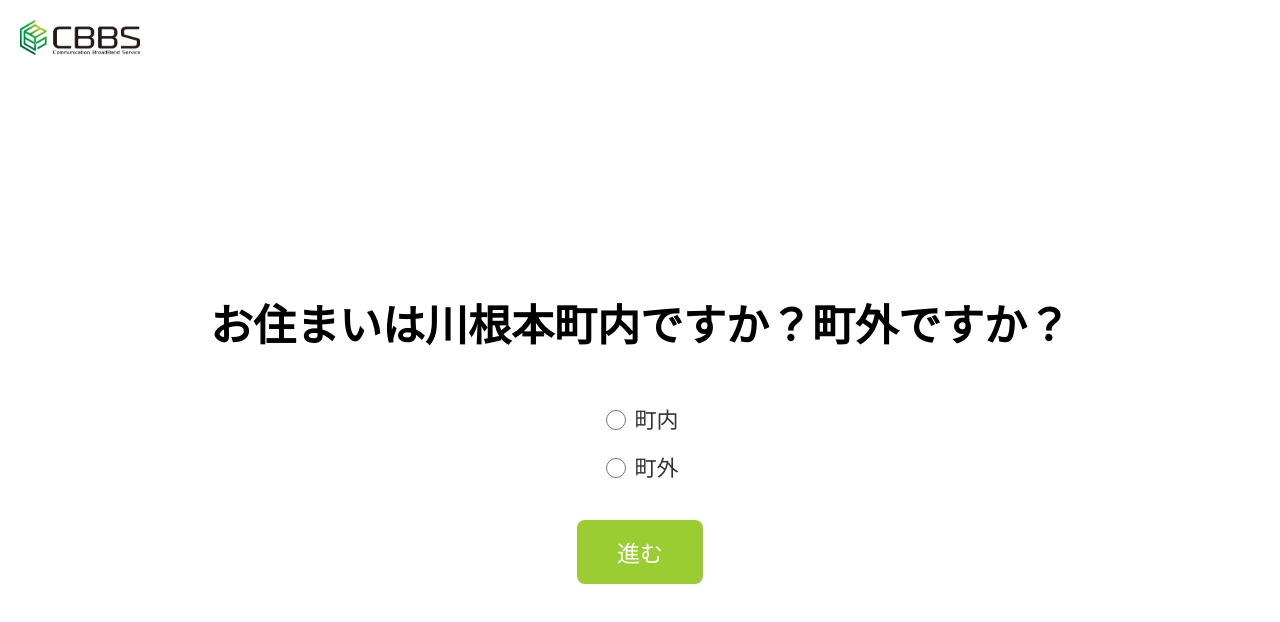
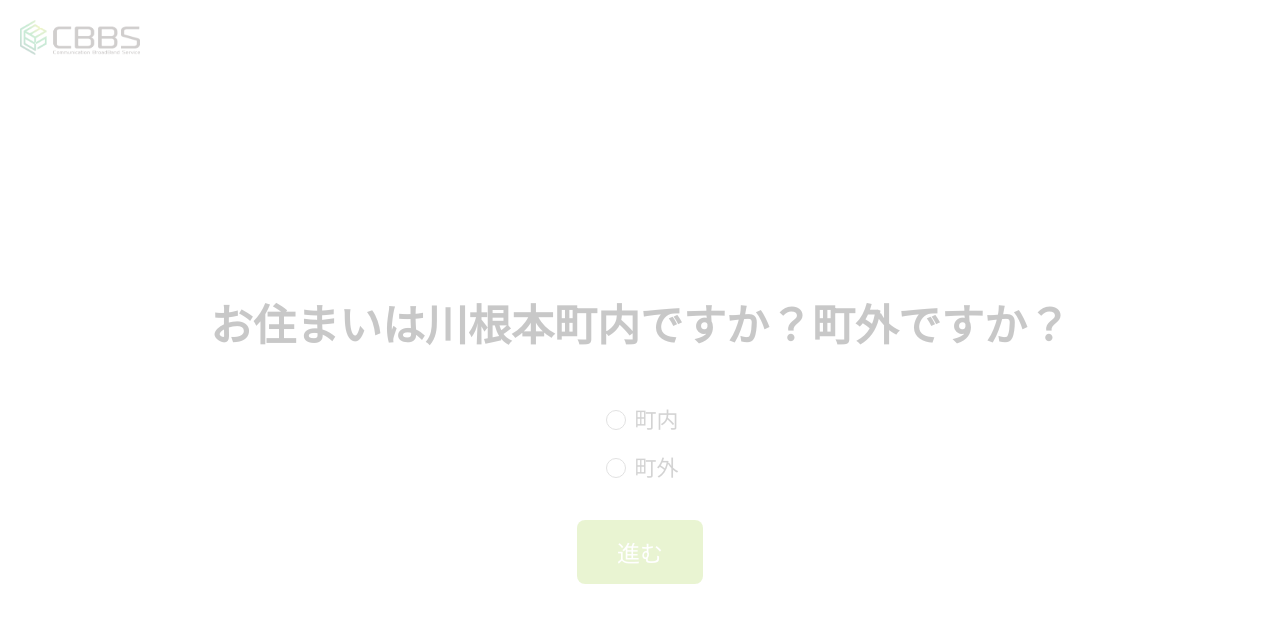
Before and after one commit to CBBS920/questionnaire, a React (Create React App) app: page / in a window 1280 px wide. Both pictures are taken after a click on the button "アンケートに答える". Shown: the top 622 px of the page. Built offline with nearby package versions, Linux system fonts and the light colour scheme.

Commit message:
framer-motion追加

```diff
--- a/package.json
+++ b/package.json
@@ -11,6 +11,7 @@
     "body-parser": "^2.2.0",
     "cors": "^2.8.5",
     "express": "^5.1.0",
+    "framer-motion": "^12.23.22",
     "nodemailer": "^7.0.6",
     "react": "^19.1.1",
     "react-dom": "^19.1.1",
--- a/src/App.jsx
+++ b/src/App.jsx
@@ -1,18 +1,17 @@
-import { BrowserRouter as Router, Routes, Route } from "react-router-dom";
+import { Routes, Route, useLocation } from "react-router-dom";
 import Home from "./pages/Home/Home";
 import Survey from "./pages/Survey/Survey";
 import ThankYou from "./pages/ThankYou/ThankYou";
 
-function App() {
+const App = () => {
+  const location = useLocation();
   return (
-    <Router>
-      <Routes>
-        <Route path="/" element={<Home />} />
-        <Route path="/survey" element={<Survey />} />
-        <Route path="/thankyou" element={<ThankYou />} />
-      </Routes>
-    </Router>
+    <Routes location={location} key={location.pathname}>
+      <Route path="/" element={<Home />} />
+      <Route path="/survey" element={<Survey />} />
+      <Route path="/thankyou" element={<ThankYou />} />
+    </Routes>
   );
-}
+};
 
 export default App;
--- a/src/index.js
+++ b/src/index.js
@@ -1,11 +1,15 @@
-import React from 'react';
-import ReactDOM from 'react-dom/client';
-import './index.css';
-import App from './App.jsx';
+// index.js
+import React from "react";
+import ReactDOM from "react-dom/client";
+import "./index.css";
+import App from "./App.jsx";
+import { BrowserRouter } from "react-router-dom";
 
-const root = ReactDOM.createRoot(document.getElementById('root'));
+const root = ReactDOM.createRoot(document.getElementById("root"));
 root.render(
   <React.StrictMode>
-    <App />
+    <BrowserRouter>
+      <App />
+    </BrowserRouter>
   </React.StrictMode>
 );
--- a/src/pages/Home/Home.jsx
+++ b/src/pages/Home/Home.jsx
@@ -1,5 +1,6 @@
 import { useState } from "react";
 import { useNavigate } from "react-router-dom";
+import { motion } from "framer-motion";
 import styles from "./Home.module.css";
 import qr from "../../img/line_qr.png";
 import logo from "../../img/CBBS_2.png";
@@ -16,7 +17,13 @@ const Home = () => {
   };
 
   return (
-    <div className={styles.container}>
+    <motion.div
+      className={styles.container}
+      initial={{ opacity: 0 }}
+      animate={{ opacity: 1 }}
+      exit={{ opacity: 0 }}
+      transition={{ duration: 1.5, delay: 1 }}
+    >
       {/* 左上ロゴボタン */}
       <img
         src={logo}
@@ -42,7 +49,7 @@ const Home = () => {
           <p className={styles.loadingText}>読み込み中.....</p>
         </div>
       )}
-    </div>
+    </motion.div>
   );
 };
 
--- a/src/pages/Survey/Survey.jsx
+++ b/src/pages/Survey/Survey.jsx
@@ -1,5 +1,6 @@
 import { useState } from "react";
 import { useNavigate } from "react-router-dom";
+import { motion } from "framer-motion";
 import logo from "../../img/CBBS_2.png";
 import styles from "./Survey.module.css";
 
@@ -83,7 +84,13 @@ const handleNext = () => {
   const q = questions[step];
 
   return (
-    <div className={styles.container}>
+    <motion.div
+      className={styles.container}
+      initial={{ opacity: 0 }}
+      animate={{ opacity: 1 }}
+      exit={{ opacity: 0 }}
+      transition={{ duration: 1.5, delay: 1 }}
+    >
       <img
         src={logo}
         alt="CBBS ロゴ"
@@ -169,7 +176,7 @@ const handleNext = () => {
           </div>
         </div>
       )}
-    </div>
+    </motion.div>
   );
 };
 
--- a/src/pages/ThankYou/ThankYou.jsx
+++ b/src/pages/ThankYou/ThankYou.jsx
@@ -1,5 +1,6 @@
 import { useNavigate } from "react-router-dom";
 import { useEffect, useState } from "react";
+import { motion } from "framer-motion";
 import styles from "./ThankYou.module.css";
 import logo from "../../img/CBBS_2.png";
 
@@ -10,8 +11,8 @@ const ThankYou = () => {
   useEffect(() => {
     // 画面表示後すぐにクラッカー表示
     const confettiCount = 100;
-    const colors = ["#f94144","#f3722c","#f9c74f","#90be6d","#43aa8b","#577590"];
-    const confettis = Array.from({length: confettiCount}).map(() => {
+    const colors = ["#f94144", "#f3722c", "#f9c74f", "#90be6d", "#43aa8b", "#577590"];
+    const confettis = Array.from({ length: confettiCount }).map(() => {
       const x = Math.floor(Math.random() * window.innerWidth) + "px";
       const delay = Math.random() * 2 + "s";
       const color = colors[Math.floor(Math.random() * colors.length)];
@@ -25,7 +26,13 @@ const ThankYou = () => {
   }, []);
 
   return (
-    <div className={styles.container}>
+    <motion.div
+      className={styles.container}
+      initial={{ opacity: 0 }}
+      animate={{ opacity: 1 }}
+      exit={{ opacity: 0 }}
+      transition={{ duration: 1.5, delay: 1 }}
+    >
       <img
         src={logo}
         alt="CBBS ロゴ"
@@ -55,7 +62,7 @@ const ThankYou = () => {
       <button className={styles.button} onClick={() => navigate("/")}>
         最初に戻る
       </button>
-    </div>
+    </motion.div>
   );
 };
 
```
Also changed, not shown: 1 other file (tests, documents, lock files or other folders). Lines whose indentation alone changed are shown as unchanged.
